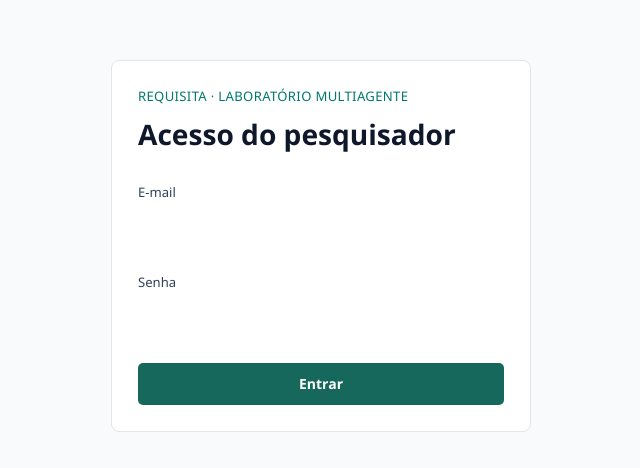
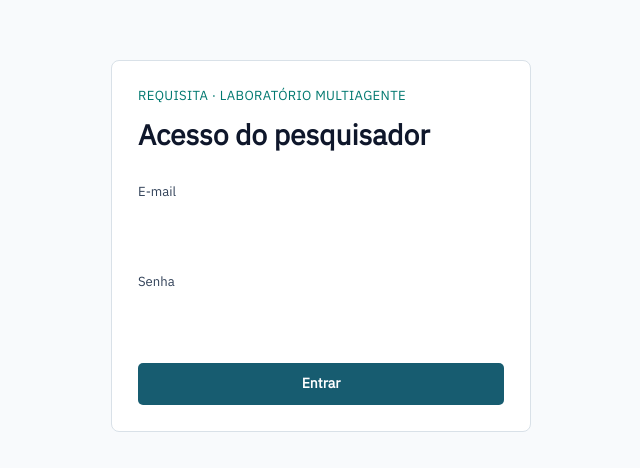
Before and after one commit to lucaasbonfim/tcc, a React (Vite) app in the folder frontend/: page /admin/login in a window 1280 px wide. Shown: the part 154-622 px from the top of the page, without its empty margins (319-959 px from the left). Built offline with nearby package versions, Linux system fonts and the light colour scheme; no server answers.

Commit message:
style(frontend): padroniza paleta e tipografia da interface

```diff
--- a/frontend/index.html
+++ b/frontend/index.html
@@ -3,6 +3,7 @@
   <head>
     <meta charset="UTF-8" />
     <meta name="viewport" content="width=device-width, initial-scale=1.0" />
+    <meta name="theme-color" content="#f4f6f8" />
     <meta name="description" content="Plataforma de pesquisa multiagente para análise de requisitos e geração de casos de teste rastreáveis." />
     <title>Requisita · Plataforma de pesquisa</title>
   </head>
--- a/frontend/package.json
+++ b/frontend/package.json
@@ -11,6 +11,8 @@
     "test:e2e": "playwright test"
   },
   "dependencies": {
+    "@fontsource/ibm-plex-mono": "^5.3.0",
+    "@fontsource/ibm-plex-sans": "^5.3.0",
     "@tailwindcss/vite": "^4.3.3",
     "axios": "^1.20.0",
     "react": "^19.2.8",
--- a/frontend/src/journey.css
+++ b/frontend/src/journey.css
@@ -1,11 +1,34 @@
 /* Shared interaction hierarchy for the research workflow. */
-:root { --accent:#16685c; --ink:#243b3a; --muted:#617471; --line:#e0e7e5; --surface:#fff; color:var(--ink); font-size:15px; }
-.research-shell, html { background:#f7f8f7; }
+:root {
+  --accent:#175c70; --accent-hover:#104757; --accent-soft:#eaf3f6;
+  --ink:#243447; --muted:#526277; --line:#d9e1e8; --surface:#fff; --canvas:#f4f6f8;
+  --pending:#8a5700; --pending-soft:#fff4dc; --success:#226348; --success-soft:#edf7f1;
+  --danger:#a13135; --danger-soft:#fff0f0;
+  font-family:"IBM Plex Sans", "Segoe UI", sans-serif; color:var(--ink); font-size:15px;
+}
+.research-shell, html { background:var(--canvas); }
+code, pre, .code-editor { font-family:"IBM Plex Mono", monospace; }
+button, a, input, select, textarea, summary { touch-action:manipulation; }
+*:focus-visible { outline:2px solid var(--accent); outline-offset:4px; }
+h1, h2, h3 { text-wrap:balance; }
+.page-heading>div, .project-grid h2, .project-shortlist strong { min-width:0; overflow-wrap:anywhere; }
+.page-heading p, .review-item>p, .preserve-text, .notice p { max-width:75ch; }
+.research-form label { color:var(--ink); }
+.research-main input:focus-visible, .research-main select:focus-visible, .research-main textarea:focus-visible { border-color:var(--accent); }
+.metric-value, .result-counts, .map-summary, time, td { font-variant-numeric:tabular-nums; }
+.research-main a, .back-link { text-underline-offset:3px; }
+.text-button:hover:not(:disabled), .logout-button:hover { color:var(--accent-hover); text-decoration:underline; }
+.sidebar-link.active, .next-action { background:var(--accent-soft); }
+.brand, .brand-subtitle, .research-footer, .repository-label { color:var(--muted); }
+.agent-map { font-family:inherit; }
+.event-inspector-body { overscroll-behavior:contain; }
+.event-inspector { padding-bottom:env(safe-area-inset-bottom); padding-right:env(safe-area-inset-right); }
+.sequence-event { scroll-margin-block:72px 16px; }
 .research-main { max-width:1320px; padding:36px 40px; }
 .research-sidebar { width:208px; border-color:var(--line); }
 .research-sidebar nav { margin-top:42px; }
 .sidebar-link { font-size:15px; padding:12px; }
-.sidebar-link.active { background:#edf4f1; color:var(--accent); }
+.sidebar-link.active { background:var(--accent-soft); color:var(--accent); }
 .brand-mark { background:var(--accent); }
 .brand-subtitle { font-size:12px; }
 .logout-button { margin-top:auto; font-size:13px; }
@@ -26,9 +49,9 @@
 .research-button,.action-link,.secondary-link { font-size:14px; min-height:42px; border-radius:5px; padding:10px 17px; }
 .research-button { border:1px solid transparent; line-height:1.4; font-weight:600; }
 .research-button.primary,.action-link { background:var(--accent); color:#fff; }
-.research-button.primary:hover,.action-link:hover { background:#10574d; }
-.research-button.secondary,.secondary-link { background:#fff; color:#405b54; border-color:#c8d5d0; border-style:solid; border-width:1px; }
-.research-button.secondary:hover,.secondary-link:hover { background:#f2f6f4; }
+.research-button.primary:hover,.action-link:hover { background:var(--accent-hover); }
+.research-button.secondary,.secondary-link { background:var(--surface); color:var(--ink); border-color:var(--line); border-style:solid; border-width:1px; }
+.research-button.secondary:hover,.secondary-link:hover { background:var(--accent-soft); }
 .research-button:disabled { opacity:.5; }
 .research-form>.research-button,.research-form fieldset>.research-button { justify-self:start; }
 .text-button { font-size:14px; color:var(--accent); }
@@ -56,7 +79,7 @@ details>summary { color:#4c665e; font-size:14px; line-height:1.6; }
 .document-row label { flex:1; display:flex; align-items:center; gap:12px; font-size:14px; min-width:0; }.document-row span { overflow-wrap:anywhere; }
 .document-upload { margin-top:22px; grid-template-columns:minmax(0,1fr) auto; align-items:center; }
 .extraction-panel { margin-top:24px; border-top:1px solid var(--line); padding-top:20px; }
-.next-action { display:flex; justify-content:space-between; align-items:center; gap:24px; padding:24px; border-left:3px solid var(--accent); background:#edf4f1; border-radius:4px; }
+.next-action { display:flex; justify-content:space-between; align-items:center; gap:24px; padding:24px; border-left:3px solid var(--accent); background:var(--accent-soft); border-radius:4px; }
 .next-action h2 { font-weight:600; font-size:18px; color:var(--ink); }.next-action p { color:var(--muted); line-height:1.6; margin-top:6px; }
 .notice { font-size:14px; background:#faf8f2; color:#796943; line-height:1.6; }
 .repository-label { color:var(--muted); font-size:13px; }.project-description { font-size:14px; }.project-card-footer { font-size:13px; }
--- a/frontend/src/main.jsx
+++ b/frontend/src/main.jsx
@@ -1,5 +1,9 @@
 import { StrictMode } from 'react'
 import { createRoot } from 'react-dom/client'
+import '@fontsource/ibm-plex-sans/latin-400.css'
+import '@fontsource/ibm-plex-sans/latin-500.css'
+import '@fontsource/ibm-plex-sans/latin-600.css'
+import '@fontsource/ibm-plex-mono/latin-400.css'
 import './index.css'
 import './workbench.css'
 import './journey.css'
```
Also changed, not shown: 1 other file (tests, documents, lock files or other folders).
